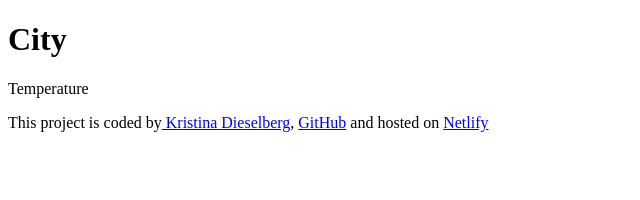
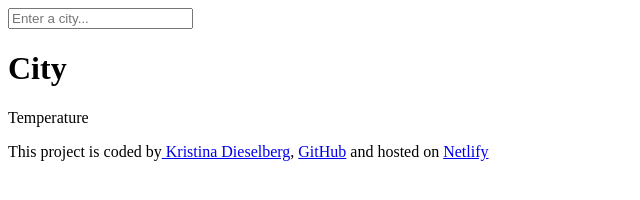
Before and after one commit to kldieselberg/weather-app, a plain HTML site: page index.html in a window 1280 px wide. Shown: the whole page, without its empty margins (0-640 px from the left). Drawn offline with Linux system fonts and the light colour scheme.

Commit message:
changed title and added form

```diff
--- a/index.html
+++ b/index.html
@@ -3,9 +3,14 @@
   <head>
     <meta charset="UTF-8" />
     <meta name="viewport" content="width=device-width, initial-scale=1.0" />
-    <title>Document</title>
+    <title>Weather App</title>
   </head>
   <body>
+    <header>
+      <form class="search-engine">
+        <input type="search" placeholder="Enter a city..." />
+      </form>
+    </header>
     <h1>City</h1>
     <p>Temperature</p>
     <footer>
```
